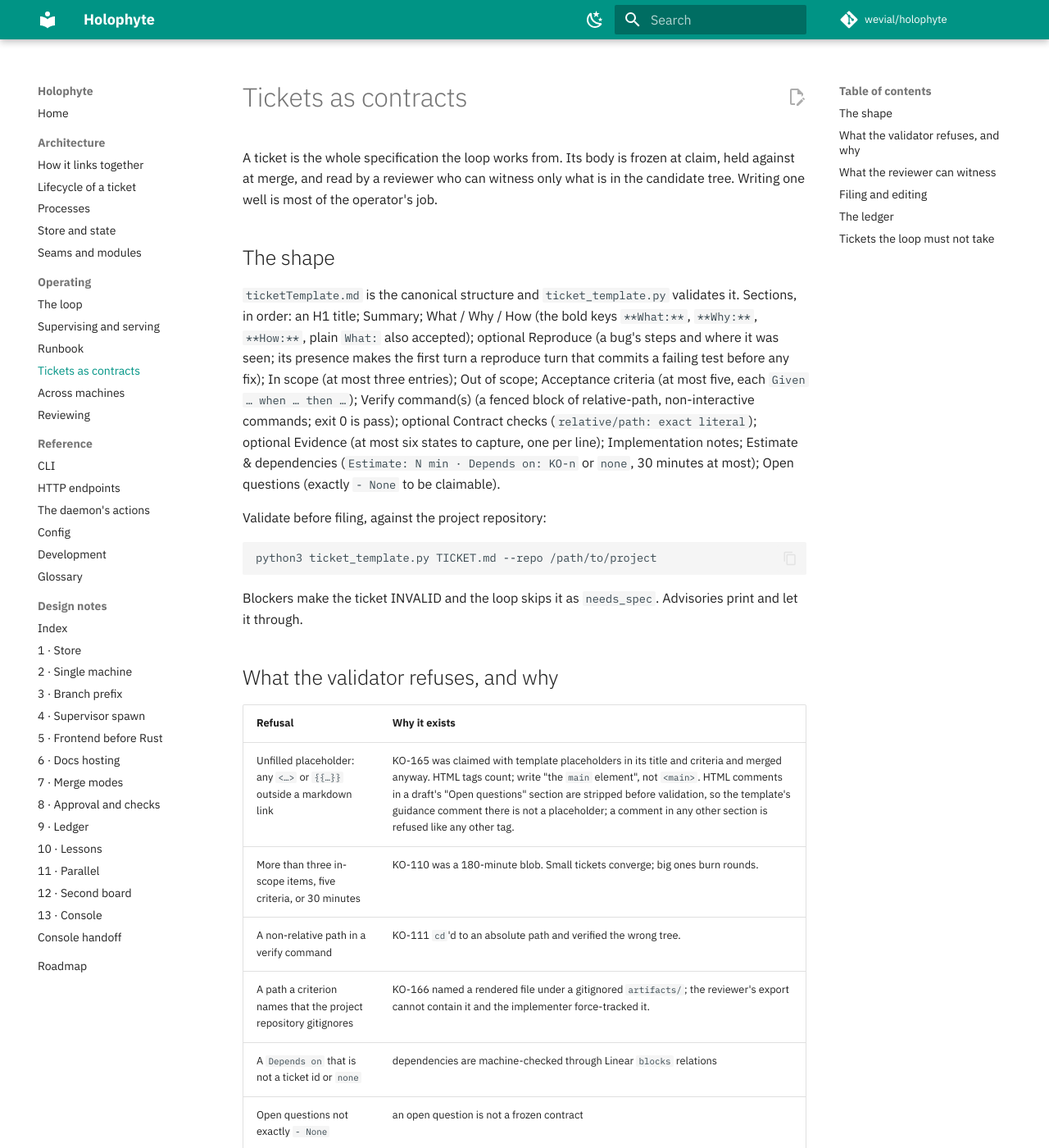
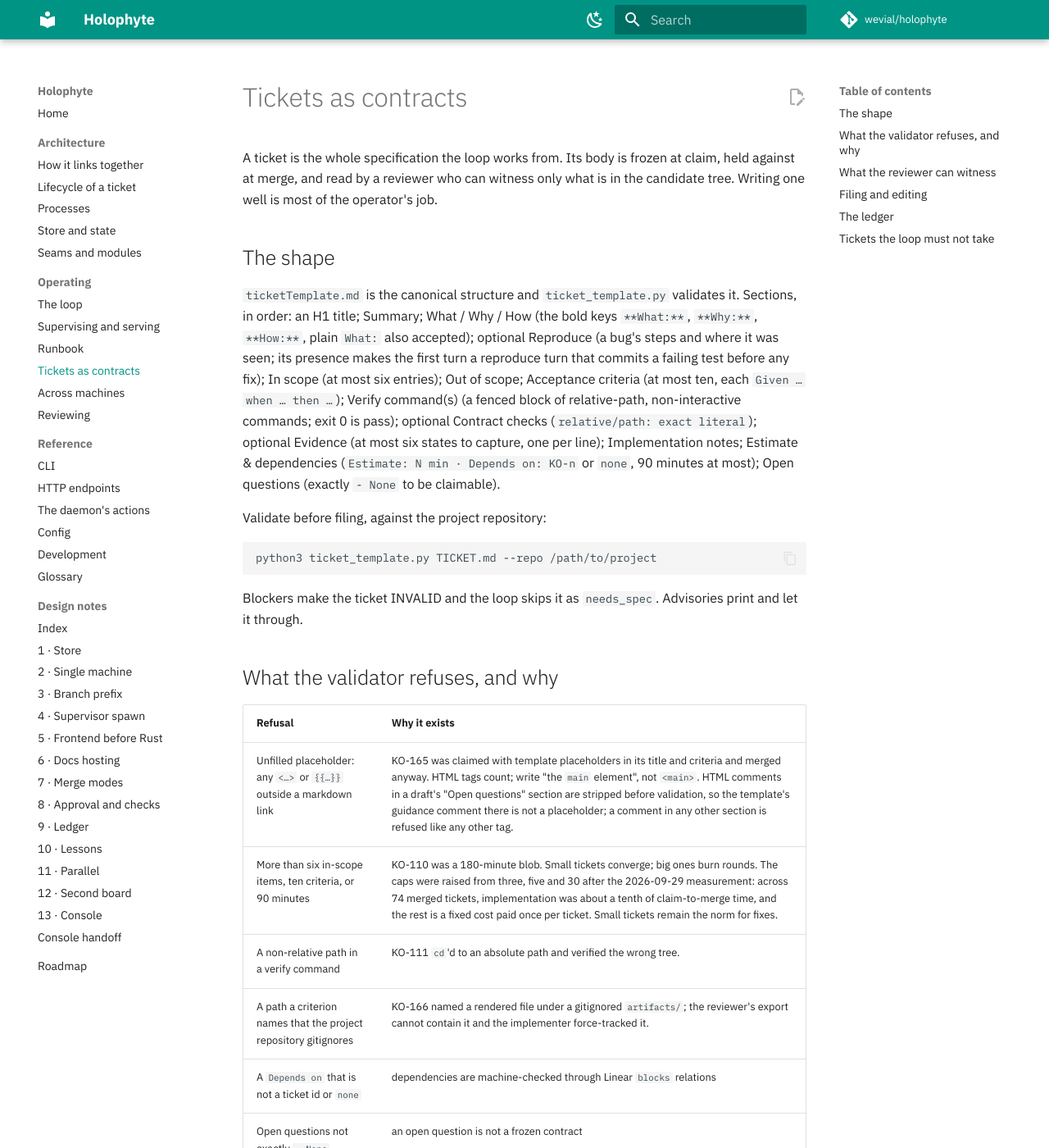
Before and after one commit to wevial/holophyte, an MkDocs documentation site: the page built from docs/operating/tickets.md, in a window 1280 px wide and 1400 px high. Shown: the whole window at 82% size. Built offline with MkDocs 1.6.1 and Material for MkDocs 9.7.7, drawn with Linux system fonts in a browser that asks for light colours; comment, search, counter and statistics services are not loaded.

Commit message:
feat(ticket-template): raise scope caps to 90 min, 6 entries, 10 criteria (HOLO-80) (#378)
The ticket validator now admits tickets of up to 90 minutes, 6 in-scope entries and 10 acceptance criteria. The old caps were 30 minutes, 3 entries and 5 criteria. The template's guidance comment and the operating guide state the new limits. Small tickets stay allowed and remain the norm for fixes.

```diff
--- a/docs/operating/tickets.md
+++ b/docs/operating/tickets.md
@@ -12,13 +12,13 @@ validates it. Sections, in order: an H1 title; Summary; What / Why / How
 (the bold keys `**What:**`, `**Why:**`, `**How:**`, plain `What:` also
 accepted); optional Reproduce (a bug's steps and where it was seen;
 its presence makes the first turn a reproduce turn that commits a failing
-test before any fix); In scope (at most three entries); Out of scope; Acceptance
-criteria (at most five, each `Given … when … then …`); Verify command(s)
+test before any fix); In scope (at most six entries); Out of scope; Acceptance
+criteria (at most ten, each `Given … when … then …`); Verify command(s)
 (a fenced block of relative-path, non-interactive commands; exit 0 is
 pass); optional Contract checks (`relative/path: exact literal`); optional
 Evidence (at most six states to capture, one per line);
 Implementation notes; Estimate & dependencies (`Estimate: N min · Depends
-on: KO-n` or `none`, 30 minutes at most); Open questions (exactly
+on: KO-n` or `none`, 90 minutes at most); Open questions (exactly
 `- None` to be claimable).
 
 Validate before filing, against the project repository:
@@ -35,7 +35,7 @@ Advisories print and let it through.
 | Refusal | Why it exists |
 | --- | --- |
 | Unfilled placeholder: any `<…>` or `{{…}}` outside a markdown link | KO-165 was claimed with template placeholders in its title and criteria and merged anyway. HTML tags count; write "the `main` element", not `<main>`. HTML comments in a draft's "Open questions" section are stripped before validation, so the template's guidance comment there is not a placeholder; a comment in any other section is refused like any other tag. |
-| More than three in-scope items, five criteria, or 30 minutes | KO-110 was a 180-minute blob. Small tickets converge; big ones burn rounds. |
+| More than six in-scope items, ten criteria, or 90 minutes | KO-110 was a 180-minute blob. Small tickets converge; big ones burn rounds. The caps were raised from three, five and 30 after the 2026-09-29 measurement: across 74 merged tickets, implementation was about a tenth of claim-to-merge time, and the rest is a fixed cost paid once per ticket. Small tickets remain the norm for fixes. |
 | A non-relative path in a verify command | KO-111 `cd`'d to an absolute path and verified the wrong tree. |
 | A path a criterion names that the project repository gitignores | KO-166 named a rendered file under a gitignored `artifacts/`; the reviewer's export cannot contain it and the implementer force-tracked it. |
 | A `Depends on` that is not a ticket id or `none` | dependencies are machine-checked through Linear `blocks` relations |
--- a/ticket_template.py
+++ b/ticket_template.py
@@ -63,9 +63,9 @@ OPTIONAL_SECTIONS = {"Reproduce", "Contract checks", "Evidence", "Story"}
 SECTION_ORDER = [s for s in TEMPLATE_ORDER if s not in OPTIONAL_SECTIONS]
 # Mechanical scope caps. Module-level so a future per-project config can
 # override them without touching validate().
-MAX_ESTIMATE_MIN = 30
-MAX_CRITERIA = 5
-MAX_IN_SCOPE = 3
+MAX_ESTIMATE_MIN = 90
+MAX_CRITERIA = 10
+MAX_IN_SCOPE = 6
 # Marks a validate() entry as guidance rather than a rejection.
 ADVISORY_PREFIX = "advisory: "
 # The advisories `--file-ticket` refuses (KO-708), by the stable text after
```
Also changed, not shown: ticketTemplate.md (+1 -1 lines), 1 other file.
